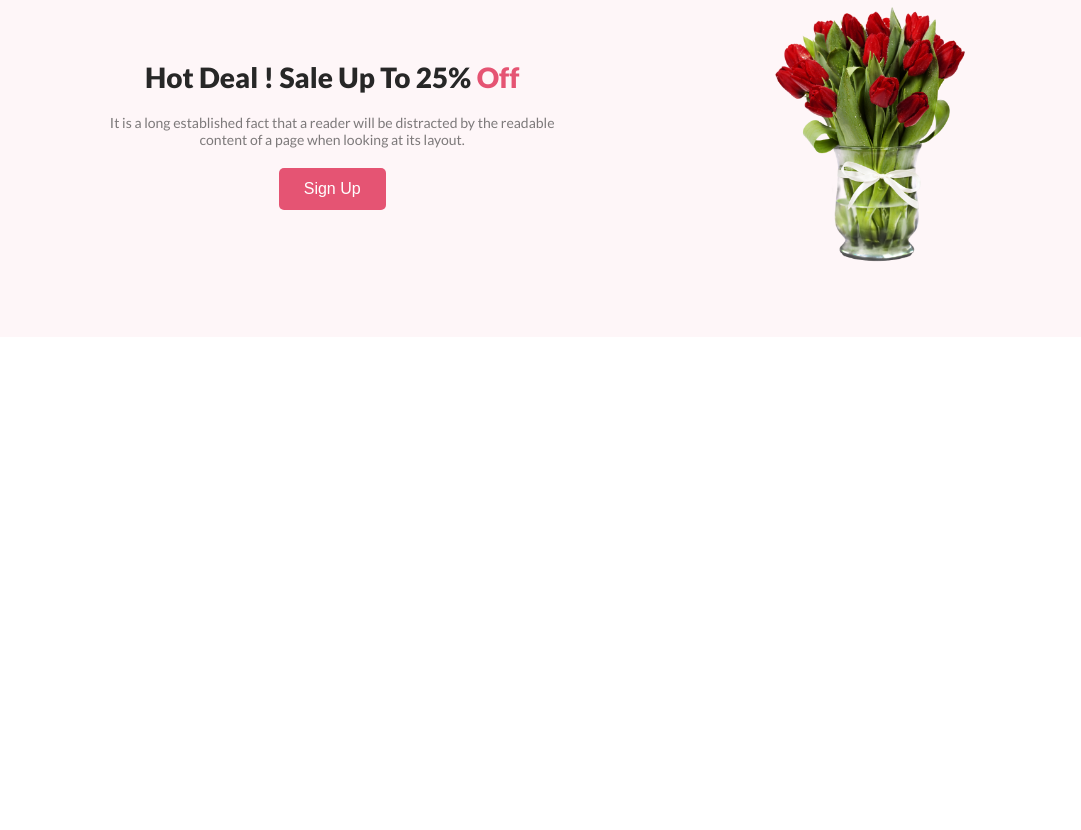
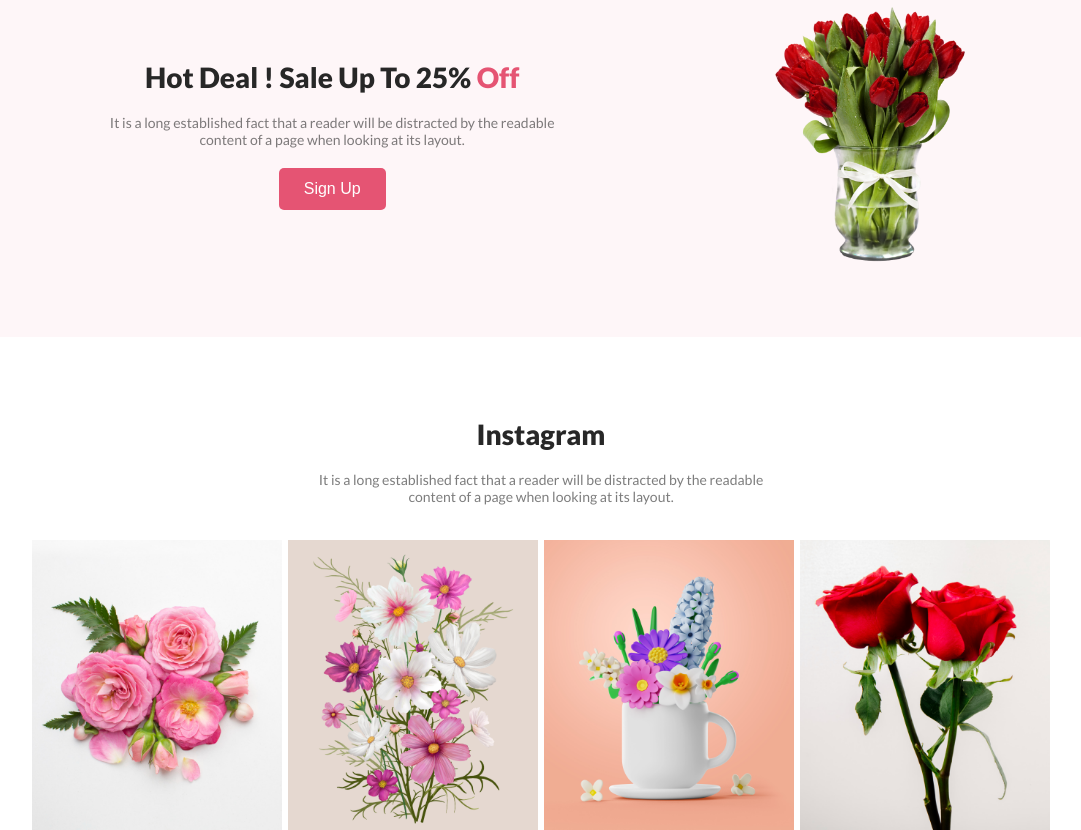
Before and after one commit to alimran-dev/flower-shop, a plain HTML site: page index.html in a window 1280 px wide. Shown: the part 1601-2431 px from the top of the page, without its empty margins (99-1180 px from the left). Before the commit the page ends 2018 px from the top, so only its background shows below. Drawn offline with Linux system fonts and the light colour scheme.

Commit message:
instagram section added

```diff
--- a/index.html
+++ b/index.html
@@ -80,6 +80,22 @@
                 <img src="./assets/images/pngwing 8.png" alt="">
             </div>
         </section>
+        <!-- instagram section starts here  -->
+        <section>
+            <div class="instagram">
+                <div class="instagram-top center-div">
+                    <h2 class="title">Instagram</h2>
+                    <p class="description">It is a long established fact that a reader will be distracted by the
+                        readable <br>content of a page when looking at its layout.</p>
+                </div>
+                <div class="instagram-images flex minimize-width">
+                    <img src="./assets/images/Flower 01.png" alt="">
+                    <img src="./assets/images/Rectangle 4.png" alt="">
+                    <img src="./assets/images/Rectangle 5.png" alt="">
+                    <img src="./assets/images/Rectangle 6.png" alt="">
+                </div>
+            </div>
+        </section>
     </main>
     <!-- footer starts here  -->
     <footer>
--- a/styles/style.css
+++ b/styles/style.css
@@ -112,3 +112,12 @@ body {
 .hot-deal img {
     width: 200px;
 }
+
+/* instagram section related styles here  */
+.instagram-images {
+    margin: 15px auto 0px;
+}
+
+.instagram-images img {
+    width: 250px;
+}
```
